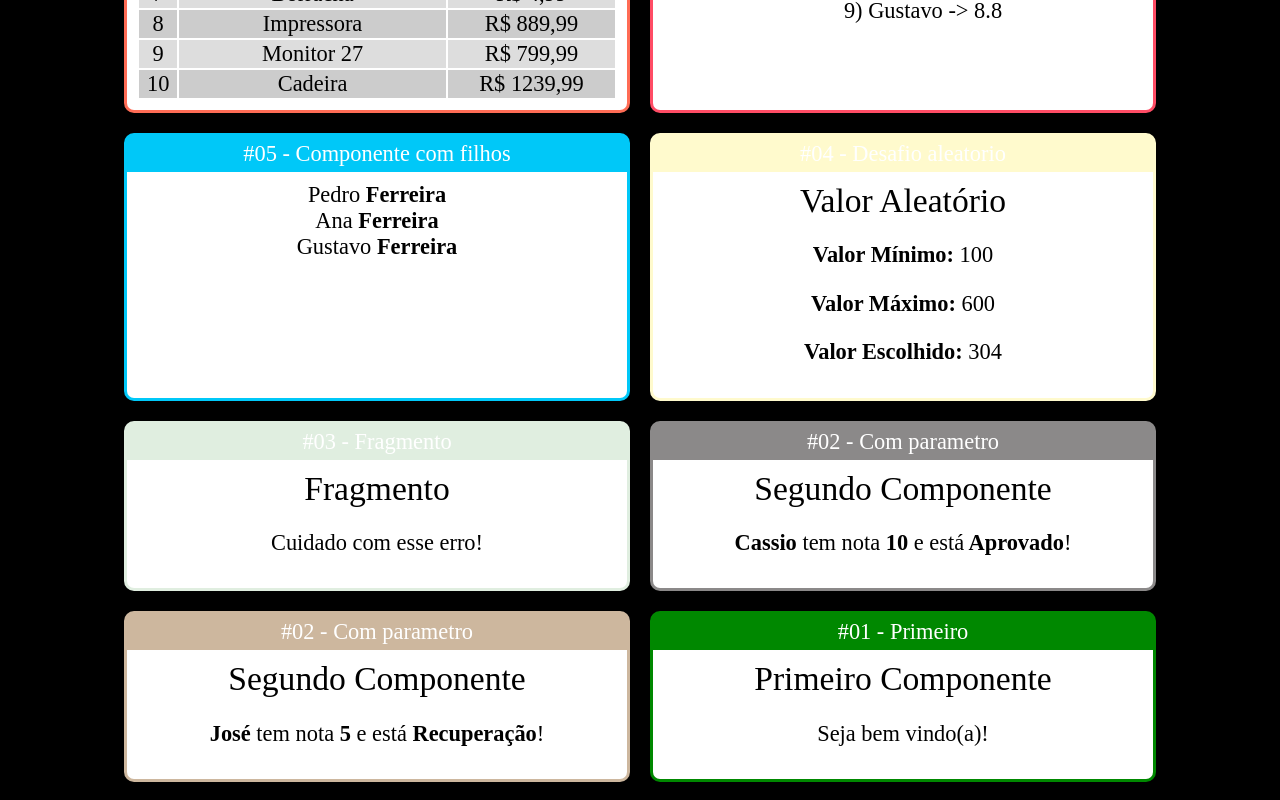
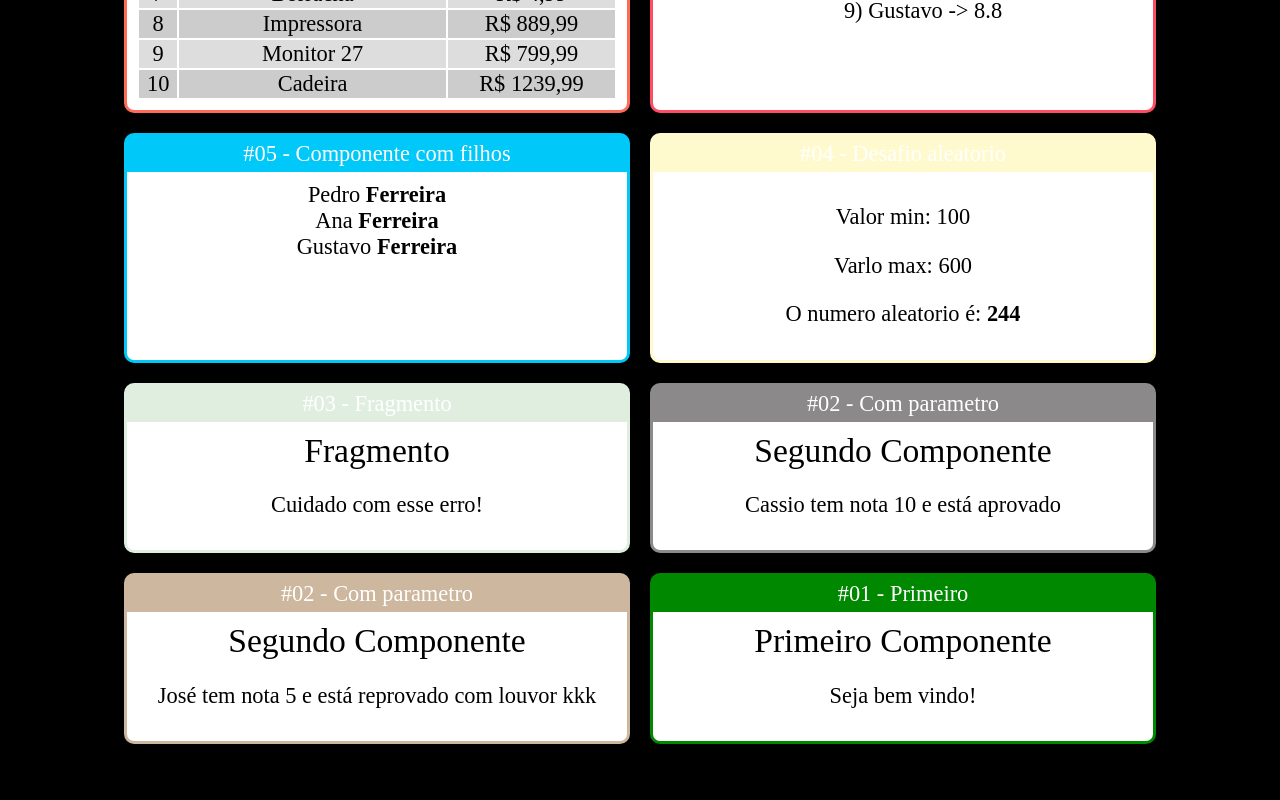
Before and after one commit to cassioate/fundamentosReactJS, a React (Create React App) app: page / in a window 1280 px wide. Shown: the part 1015-1815 px from the top of the page. After the commit the page ends 1777 px from the top, so only its background shows below. Built offline with nearby package versions, Linux system fonts and the light colour scheme.

Commit message:
Mudança 3

```diff
--- a/src/components/basicos/Aleatorio.jsx
+++ b/src/components/basicos/Aleatorio.jsx
@@ -1,20 +1,16 @@
-import React from "react";
+import React from 'react';
 
 export default (props) => {
+
     const { min, max } = props;
-    const aleatorio = parseInt(Math.random() * (max - min)) + min;
+
+    let numero = parseInt(Math.random() * (min, max));
+
     return (
         <div>
-            <h2>Valor Aleatório</h2>
-            <p>
-                <strong>Valor Mínimo: </strong> {min}
-            </p>
-            <p>
-                <strong>Valor Máximo: </strong> {max}
-            </p>
-            <p>
-                <strong>Valor Escolhido: </strong> {aleatorio}
-            </p>
+            <p> Valor min: {min} </p>
+            <p> Varlo max: {max} </p>
+            <p> O numero aleatorio é: <strong> {numero} </strong></p>
         </div>
-    );
-};
+    )
+}
--- a/src/components/basicos/ComParametro.jsx
+++ b/src/components/basicos/ComParametro.jsx
@@ -1,16 +1,14 @@
-import React from "react";
+import React from 'react';
 
-export default function ComParametro(props) {
-    const status = props.nota >= 7 ? "Aprovado" : "Recuperação";
-    const notaInt = Math.ceil(props.nota);
+export default function (props) {
+
+    const status = props.nota >= 7 ? 'aprovado' : 'reprovado com louvor kkk'
+
     return (
         <div>
             <h2>{props.titulo}</h2>
             <p>
-                <strong>{props.aluno} </strong>
-                tem nota
-                <strong> {notaInt} </strong>e está
-                <strong> {status}</strong>!
+                {props.aluno} tem nota {props.nota} e está {status}
             </p>
         </div>
     );
--- a/src/components/basicos/Familia.jsx
+++ b/src/components/basicos/Familia.jsx
@@ -1,11 +1,13 @@
 import React, { cloneElement } from "react";
 
-export default (props) => {
+export default props => {
     return (
         <div>
-            {props.children.map((child, i) => {
-                return cloneElement(child, { ...props, key: i });
-            })}
+            {
+                React.Children.map(props.children, child => {
+                    return cloneElement(child, props)
+                })
+            }
         </div>
-    );
-};
+    )
+}
--- a/src/components/basicos/Fragmento.jsx
+++ b/src/components/basicos/Fragmento.jsx
@@ -1,10 +1,12 @@
-import React from "react";
+import React from 'react';
 
 export default function Fragmento(props) {
     return (
         <>
+
             <h2>Fragmento</h2>
             <p>Cuidado com esse erro!</p>
+
         </>
-    );
+    )
 }
--- a/src/components/basicos/Primeiro.jsx
+++ b/src/components/basicos/Primeiro.jsx
@@ -1,11 +1,11 @@
-import React from "react";
+import React from 'react';
 
 export default function Primeiro() {
-    const msg = "Seja bem vindo(a)!";
+    const msg = "Seja bem vindo!"
     return (
         <div>
             <h2>Primeiro Componente</h2>
             <p>{msg}</p>
         </div>
     );
-}
+};
```
Also changed, not shown: src/components/basicos/FamiliaMembro.jsx (+5 -5 lines).
